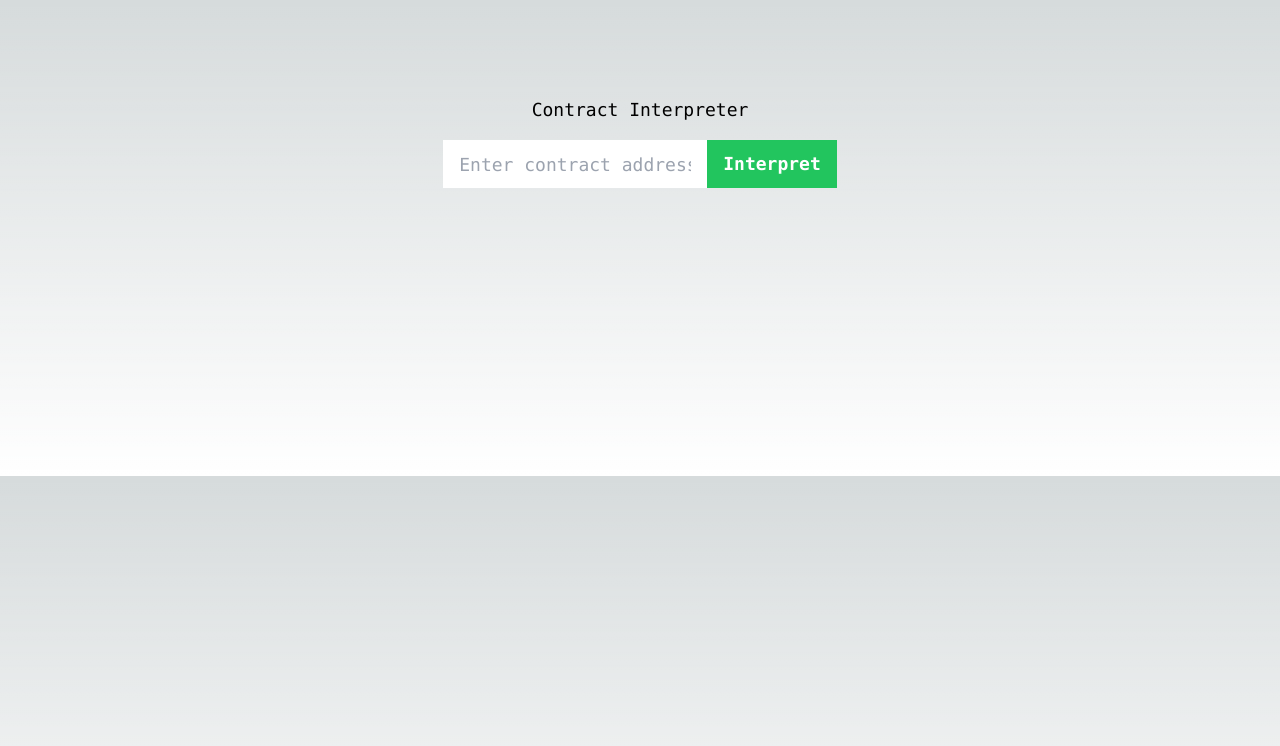
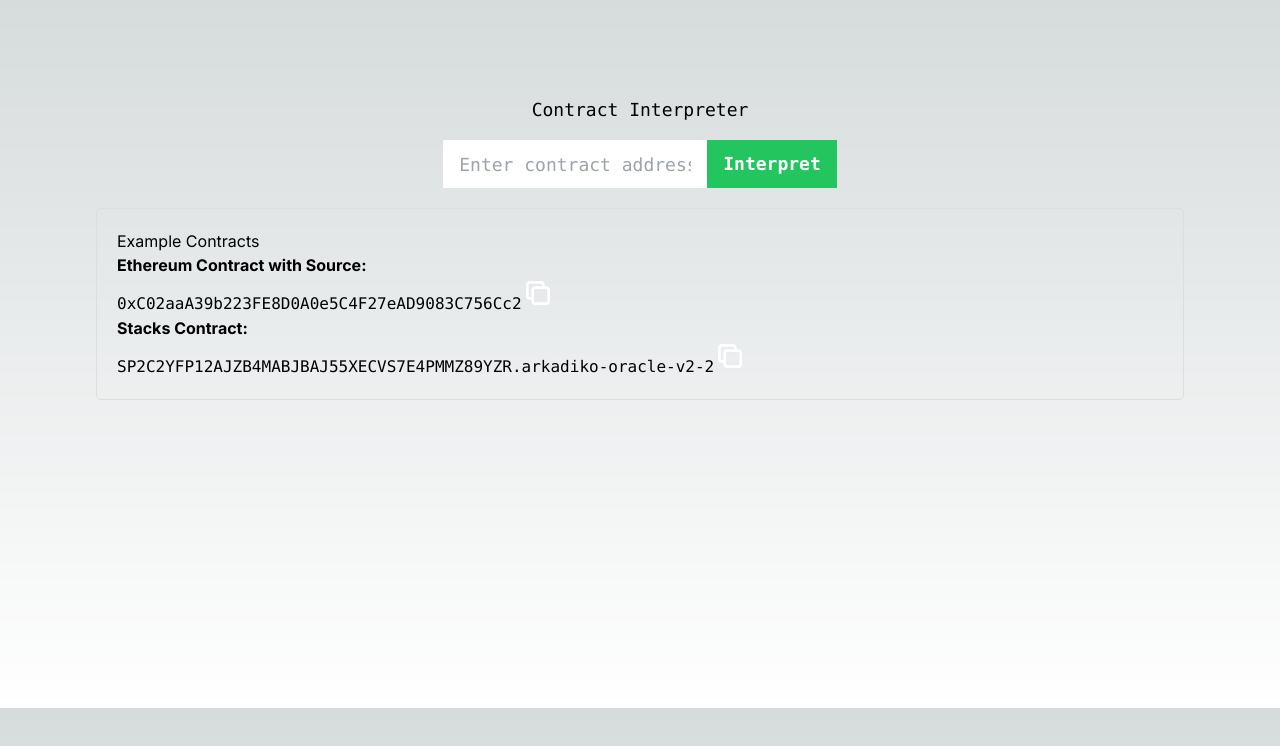
Before and after one commit to tippenein/contract_interpret, a Next.js app: page / in a window 1280 px wide. Shown: the top 746 px of the page. Built offline with nearby package versions, Linux system fonts and the light colour scheme.

Commit message:
add Help component

```diff
--- a/app/page.tsx
+++ b/app/page.tsx
@@ -7,23 +7,96 @@ let ReactMarkdown: React.ComponentType<{ children: string }> | undefined;
 import('react-markdown').then((module) => {
   ReactMarkdown = module.default || module;
 });
+import { Light as SyntaxHighlighter } from 'react-syntax-highlighter';
+import { solarizedlight } from 'react-syntax-highlighter/dist/esm/styles/prism';
+
+const CopyIcon = () => (
+  <svg className="h-8 w-8 text-white" width="24" height="24" viewBox="0 0 24 24" strokeWidth="2" stroke="currentColor" fill="none" strokeLinecap="round" strokeLinejoin="round">
+    <path stroke="none" d="M0 0h24v24H0z"/>
+    <rect x="8" y="8" width="12" height="12" rx="2" />
+    <path d="M16 8v-2a2 2 0 0 0 -2 -2h-8a2 2 0 0 0 -2 2v8a2 2 0 0 0 2 2h2" />
+  </svg>
+);
 
 interface ResponseData {
   sourceCode: string;
   interpretation: string;
+  blockchain: string;
 }
 interface ErrorResponse {
   error: string;
 }
 
+const syntaxFor = (b: string) => {
+  if (b === "ethereum") {
+    return "javascript";
+  } else if (b === "stacks") {
+    return "lisp";
+  } else {
+    return "javascript"; // default case
+  }
+}
+
+declare global {
+  interface Navigator {
+    clipboard: {
+      writeText(newClipText: string): Promise<void>;
+      // Add any other clipboard functions you need here
+    };
+  }
+}
+
+interface HelpProps {
+  handleCopy: (text: string) => Promise<void>;
+  copySuccess: string;
+  setCopySuccess: (value: string) => void;
+}
+
+const Help: React.FC<HelpProps> = ({ handleCopy, copySuccess, setCopySuccess }) => {
+  const ethExample = '0xC02aaA39b223FE8D0A0e5C4F27eAD9083C756Cc2'
+  const stacksExample = 'SP2C2YFP12AJZB4MABJBAJ55XECVS7E4PMMZ89YZR.arkadiko-oracle-v2-2'
+  const handleButtonClick = async (text: string) => {
+    await handleCopy(text);
+    setCopySuccess(text); // Set copySuccess to the copied text
+  };
+  return (
+    <div style={{width: '100%', margin: '20px', padding: '20px', border: '1px solid #ddd', borderRadius: '5px'}}>
+      <h2>Example Contracts</h2>
+      <p><strong>Ethereum Contract with Source:</strong></p>
+      <code>{ethExample}</code>
+      <button onClick={() => handleButtonClick(ethExample)}>
+        <CopyIcon />
+      </button>
+      {copySuccess === ethExample && <span>Copied!</span>}
+      <p><strong>Stacks Contract:</strong></p>
+      <code>{stacksExample}</code>
+      <button onClick={() => handleButtonClick(stacksExample)}>
+        <CopyIcon />
+      </button>
+      {copySuccess === stacksExample && <span>Copied!</span>}
+    </div>
+  );
+};
+
 export default function Home() {
+  const [copySuccess, setCopySuccess] = useState('');
   const [contractAddress, setContractAddress] = useState('');
   const [sourceCode, setSourceCode] = useState('');
   const [interpretation, setInterpretation] = useState('');
+  const [blockchain, setBlockchain] = useState('');
   const [loading, setLoading] = useState(false);
   const [error, setError] = useState('');
   const [activeTab, setActiveTab] = useState('interpretation');
 
+  const handleCopy = async (text: string) => {
+    try {
+      await navigator.clipboard.writeText(text);
+      setCopySuccess('Copied!');
+      setTimeout(() => setCopySuccess(''), 2000); // Clear the message after 2 seconds
+    } catch (err) {
+      console.error('Failed to copy text: ', err);
+    }
+  };
 
   const handleFormSubmit = async (e: any) => {
     e.preventDefault()
@@ -47,6 +120,7 @@ export default function Home() {
 
         setSourceCode(data.sourceCode);
         setInterpretation(data.interpretation);
+        setBlockchain(data.blockchain);
       } else {
         const errorData = await response.json() as ErrorResponse;
         console.log(errorData.error)
@@ -58,6 +132,7 @@ export default function Home() {
       setError('Server error');
     }
 
+    setContractAddress('');
     setLoading(false);
   };
 
@@ -72,7 +147,7 @@ export default function Home() {
       <div className="z-10 max-w-5xl w-full items-center justify-center flex flex-col text-lg lg:flex">
         <h1 className="font-mono mb-4">Contract Interpreter</h1>
         <form onSubmit={handleFormSubmit} className="font-mono">
-          <div className="flex"> {/* Add this */}
+          <div className="flex">
             <input
               type="text"
               placeholder="Enter contract address"
@@ -92,6 +167,7 @@ export default function Home() {
           </div>
         </form>
       </div>
+      {!interpretation && (<Help copySuccess={copySuccess} handleCopy={handleCopy} setCopySuccess={setCopySuccess} />)}
       <div className="flex p-24 justify-center items-center">
         <div className="z-10 max-w-5xl w-full items-center justify-between font-mono text-lg lg:flex">
           {loading && <p>Loading...</p>}
@@ -130,7 +206,9 @@ export default function Home() {
               {activeTab === 'sourceCode' && sourceCode && (
                 <div className="container flex mx-auto">
                   <div className="z-10 max-w-5xl w-full items-center justify-between font-mono text-lg lg:flex">
-                    <pre>{sourceCode}</pre>
+                  <SyntaxHighlighter language={syntaxFor(blockchain.toLowerCase())} style={solarizedlight}>
+                    {sourceCode}
+                  </SyntaxHighlighter>
                   </div>
                 </div>
               )}
--- a/package.json
+++ b/package.json
@@ -26,6 +26,7 @@
     "@tailwindcss/typography": "^0.5.10",
     "@types/react": "^18.2.36",
     "@types/react-dom": "^18.2.14",
+    "@types/react-syntax-highlighter": "^15.5.10",
     "autoprefixer": "^10",
     "eslint": "^8",
     "eslint-config-next": "14.0.0",
--- a/pages/api/interpret.ts
+++ b/pages/api/interpret.ts
@@ -6,21 +6,50 @@ import Error from 'next/error';
 const { apiKey: etherscanApiKey } = process.env;
 const { apiKey: openaiApiKey } = process.env;
 
-// example with source 0xC02aaA39b223FE8D0A0e5C4F27eAD9083C756Cc2
-
 // example with compiled source https://etherscan.io/address/0x2ec705d306b51e486b1bc0d6ebee708e0661add1#code
 
 const USE_OPENAI_CACHE = true
+enum Blockchain {
+  Ethereum = 'Ethereum',
+  Stacks = 'Stacks',
+  Unknown = 'Unknown'
+}
 
-const getContractSourceCode = async (res: any, contractAddress: any) => {
-  const cachedCode = await kv.get(contractAddress)
-  if (cachedCode) {
-    console.log("cached code", cachedCode)
-    return cachedCode;
+function identifyTransactionId(id: string): Blockchain {
+  if (id.length === 42) { // 2 characters for '0x' + 40 characters for the address
+    // example Eth contract with source
+    // 0xC02aaA39b223FE8D0A0e5C4F27eAD9083C756Cc2
+    return Blockchain.Ethereum;
+  } else if (id.includes('.')) {
+    // example Stacks contract
+    // SP2C2YFP12AJZB4MABJBAJ55XECVS7E4PMMZ89YZR.arkadiko-oracle-v2-2
+    return Blockchain.Stacks;
   } else {
-    try {
-      // Define the Etherscan API endpoint for contract source code
-      console.log(etherscanApiKey)
+    return Blockchain.Unknown;
+  }
+}
+
+const getStacksSource = async (res: any, contractAddress: any) => {
+  const hiroUrl = `https://api.mainnet.hiro.so/extended/v1/contract/${contractAddress}`
+
+  // Send a GET request to Etherscan API
+  const response = await axios.get(hiroUrl);
+
+  const notFound = `No valid contract found at the address '${contractAddress}'`;
+  if (response.status === 200) {
+    const data = response.data;
+    if (data.source_code) {
+      const sourceCode = data.source_code;
+      return sourceCode;
+    } else {
+      res.status(400).json({ error: notFound});
+    }
+  } else {
+    res.status(response.status).json({ error: notFound});
+  }
+}
+
+const getEthSource = async (res: any, contractAddress: any) => {
   const etherscanUrl = `https://api.etherscan.io/api?module=contract&action=getsourcecode&address=${contractAddress}&apikey=${etherscanApiKey}`;
 
   // Send a GET request to Etherscan API
@@ -33,7 +62,6 @@ const getContractSourceCode = async (res: any, contractAddress: any) => {
     console.log(data.status)
     if (data.status === "1" && data.result.length > 0) {
       const sourceCode = data.result[0].SourceCode;
-          await kv.set(contractAddress, sourceCode)
       return sourceCode;
     } else {
       res.status(400).json({ error: notFound});
@@ -41,6 +69,31 @@ const getContractSourceCode = async (res: any, contractAddress: any) => {
   } else {
     res.status(response.status).json({ error: notFound});
   }
+}
+
+const getContractSourceCode = async (res: any, contractAddress: any) => {
+  const cachedCode = await kv.get(contractAddress)
+  const blockchain = identifyTransactionId(contractAddress)
+  if (cachedCode) {
+    console.log("cached code", cachedCode)
+    return { rawSource: cachedCode, blockchain };
+  } else {
+    let rawSource;
+    try {
+      switch (blockchain) {
+        case Blockchain.Ethereum:
+          rawSource = await getEthSource(res, contractAddress);
+          await kv.set(contractAddress, rawSource)
+          break;
+        case Blockchain.Stacks:
+          rawSource = await getStacksSource(res, contractAddress);
+          await kv.set(contractAddress, rawSource)
+          break;
+        default:
+          res.status(400).json({ error: 'Unsupported blockchain' });
+          return;
+      }
+      return { rawSource, blockchain }
     } catch (error: any) {
       res.status(500).json({ error: `Error: ${error.message}`});;
     }
@@ -117,14 +170,14 @@ async function handler(req: any, res: any) {
   }
 
   try {
-    const rawSource = await getContractSourceCode(res, contractAddress);
-    console.log("after raw")
+    const result = await getContractSourceCode(res, contractAddress);
+    if (!result) {
+      throw new global.Error('Could not get contract source code');
+    }
+    const {rawSource, blockchain} = result;
     const sourceCode = extractSourceCode(rawSource)
-    console.log("after source code")
-
     const interpretation = await interpret(res, contractAddress, sourceCode)
-    console.log("after interpretation")
-    res.status(200).json({ sourceCode, interpretation });
+    res.status(200).json({ blockchain, sourceCode, interpretation });
   } catch (error: any) {
     res.status(500).json({ error: `Server error: ${error.message}` });
   }
```
Also changed, not shown: 1 other file (tests, documents, lock files or other folders). Lines whose indentation alone changed are shown as unchanged.
